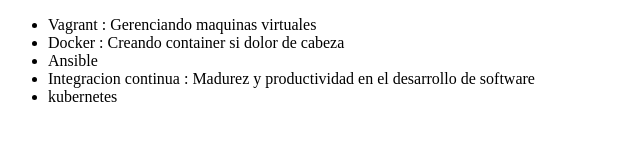
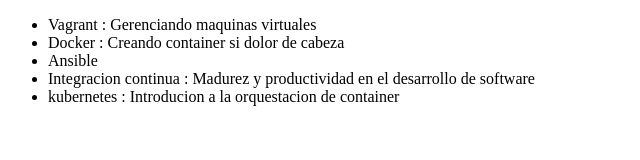
Before and after one commit to edwinpinzon/alura-git, a plain HTML site: page index.html in a window 1280 px wide. Shown: the whole page, without its empty margins (0-640 px from the left). Drawn offline with Linux system fonts and the light colour scheme.

Commit message:
Modificando la descripcion del curso de kubernetes

```diff
--- a/index.html
+++ b/index.html
@@ -13,7 +13,7 @@
         Integracion continua : Madurez y productividad en el desarrollo de
         software
       </li>
-      <li>kubernetes</li>
+      <li>kubernetes : Introducion a la orquestacion de container</li>
     </ul>
   </body>
 </html>
```
